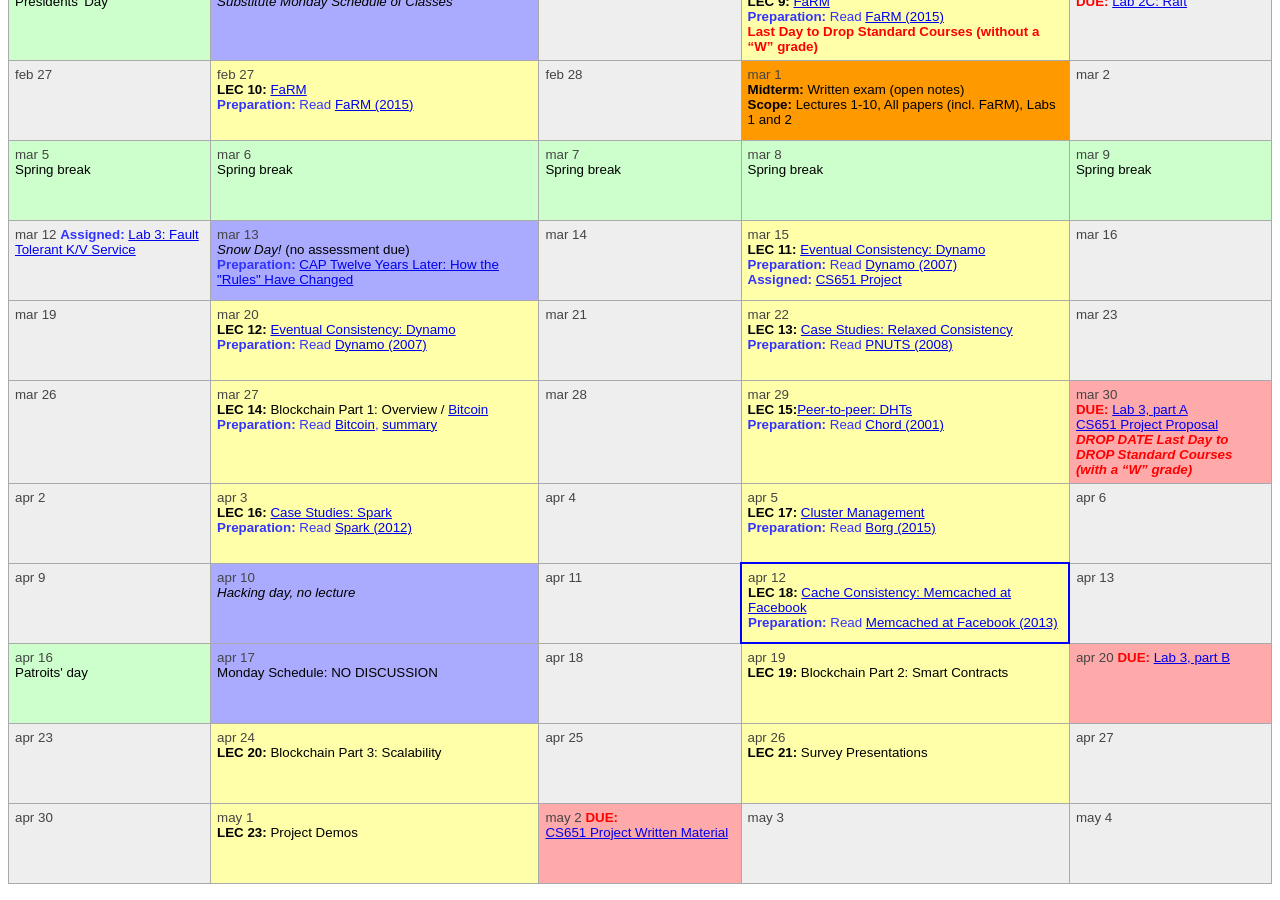
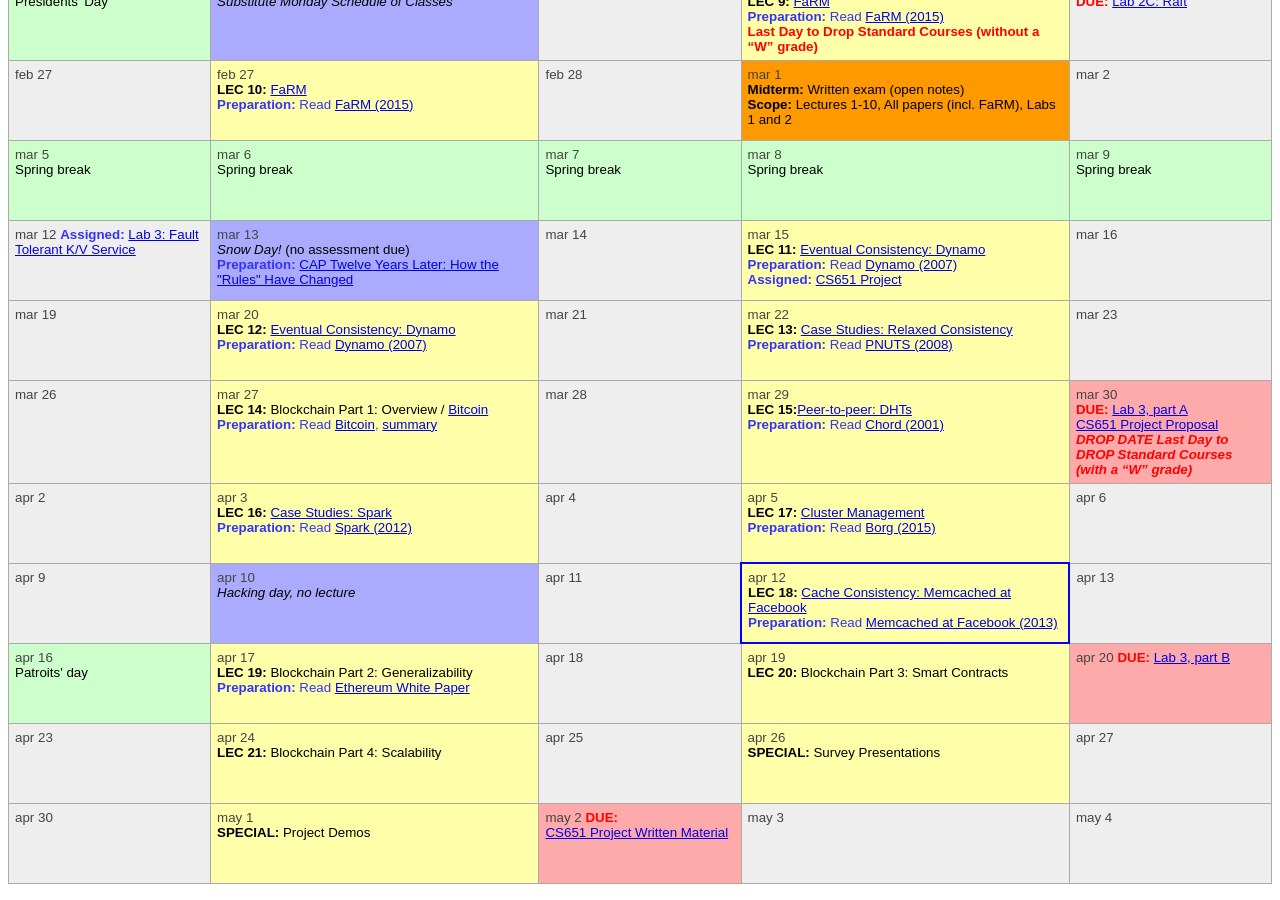
Before and after one commit to jimcadden/jmcadden.github.io, a Jekyll site: the page cs451/calendar.html, which Jekyll copies as it is, in a window 1280 px wide and 900 px high, scrolled down 571 px. Built offline with Jekyll 4.4.1, drawn with Linux system fonts in a browser that asks for light colours.

Commit message:
451: Updated calendar and grade breakdown

```diff
--- a/cs451/calendar.html
+++ b/cs451/calendar.html
@@ -298,13 +298,15 @@ Presidents’ Day</td>
 <tr> <!-- week of april 17 -->
   <td id="2018-4-16" class="holiday"><span class="date">apr 16</span><br />
 Patroits' day</td>
-  <td id="2018-4-17" class="special"><span class="date">apr 17</span><br />
-   Monday Schedule: NO DISCUSSION
+  <td id="2018-4-17" class="lecture"><span class="date">apr 17</span><br />
+    <b>LEC 19:</b> Blockchain Part 2:  Generalizability </br>
+
+    <span class="reading"><b>Preparation:</b>  Read <a href="https://github.com/ethereum/wiki/wiki/White-Paper">Ethereum White Paper</a>
   </td>
   <td id="2018-4-18" class=""><span class="date">apr 18</span><br />
 </td>
   <td id="2018-4-19" class="lecture"><span class="date">apr 19</span><br />
-  <b>LEC 19:</b> Blockchain Part 2:    Smart Contracts
+  <b>LEC 20:</b> Blockchain Part 3:    Smart Contracts
   </td>
   <td id="2018-4-20" class="due"><span class="date">apr 20</span>
 
@@ -314,18 +316,18 @@ Patroits' day</td>
 <tr> <!-- week of apr 24 -->
   <td id="2018-4-23"><span class="date">apr 23</span></td>
   <td id="2018-4-24" class="lecture"><span class="date">apr 24</span><br />
-  <b>LEC 20:</b> Blockchain Part 3:    Scalability
+  <b>LEC 21:</b> Blockchain Part 4:    Scalability
   </td>
   <td id="2018-4-25" class="recitation"><span class="date">apr 25</span></td>
   <td id="2018-4-26" class="lecture"><span class="date">apr 26</span><br />
-    <b>LEC 21:</b> Survey Presentations<br /></td>
+    <b>SPECIAL:</b> Survey Presentations<br /></td>
   <td id="2018-4-27" class=""><span class="date">apr 27</span><br />
 </td>
 </tr>
 <tr> <!-- week of may 1 -->
   <td id="2018-4-30" class=""><span class="date">apr 30</span><br />
   <td id="2018-5-1" class="lecture"><span class="date">may 1</span><br />
-    <b>LEC 23:</b> Project Demos<br /></td>
+    <b>SPECIAL:</b> Project Demos<br /></td>
   <td id="2018-5-2" class="due"><span class="date">may 2</span>
     <span class="deadline"><b>DUE:</b><br/>
     <a href="grad/">CS651 Project Written Material </a></span><br />
```
Also changed, not shown: cs451/index.md (+20 -12 lines).
